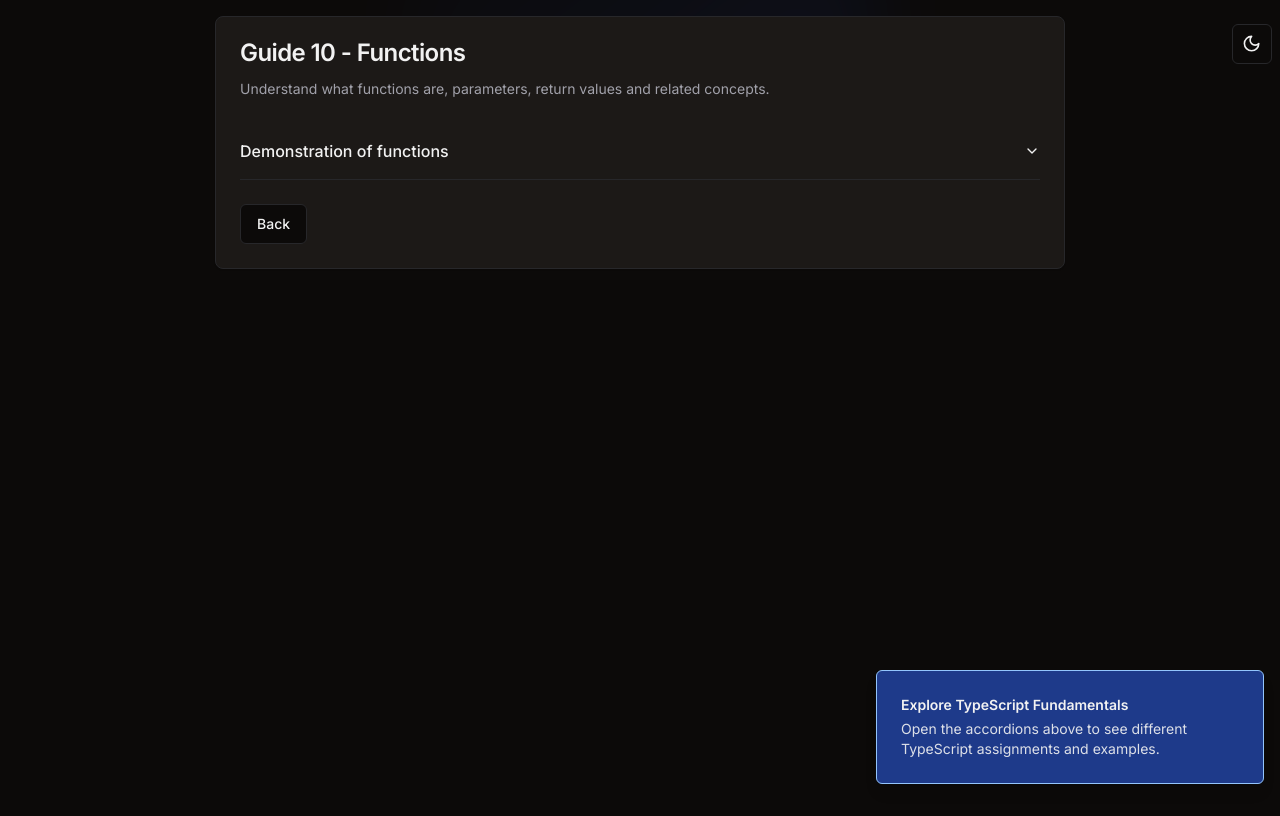
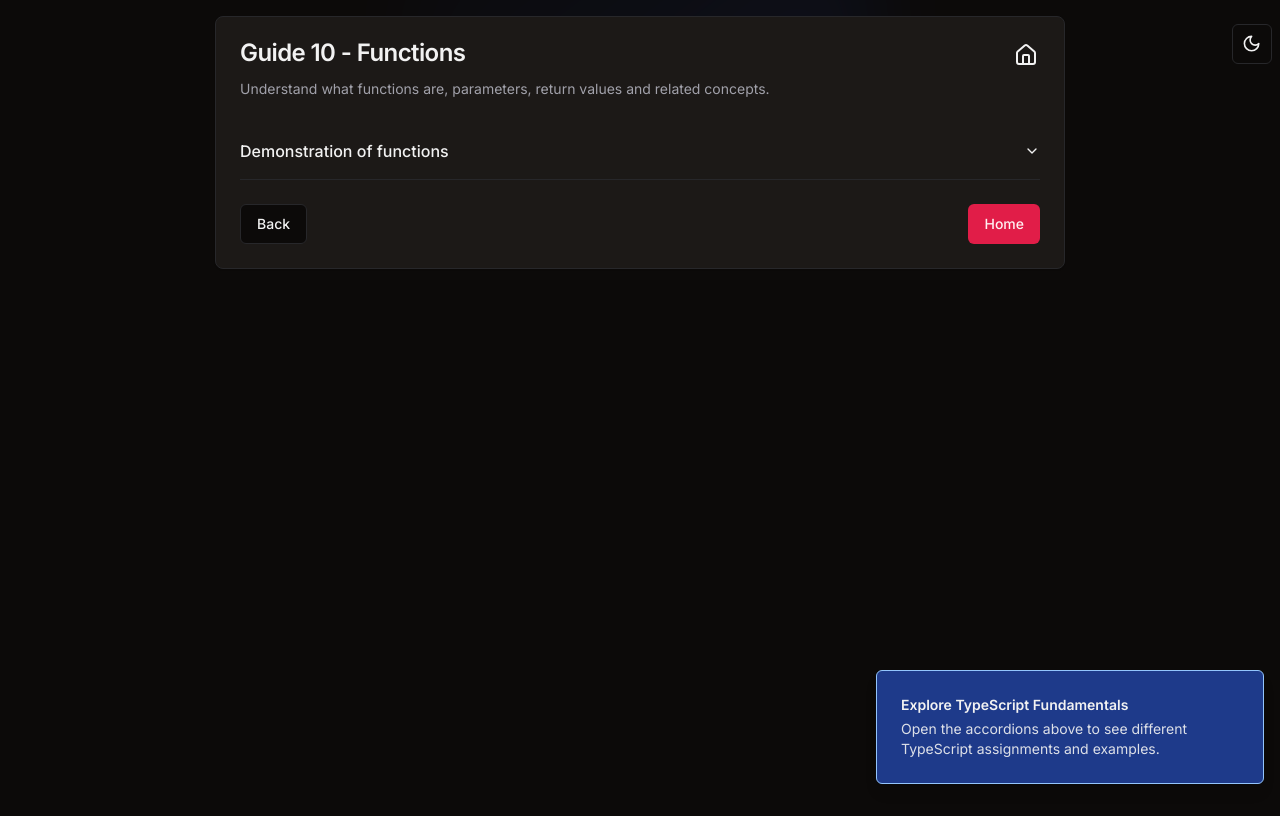
Before and after one commit to vikkiklikk/typescript-fundamentals, a Next.js app: page /guide10 in a window 1280 px wide. Built offline with nearby package versions, Linux system fonts and the light colour scheme.

Commit message:
added framer motion for page transitions

```diff
--- a/app/guide10/page.tsx
+++ b/app/guide10/page.tsx
@@ -20,6 +20,7 @@ import {
 import Link from "next/link";
 import AccordionInstructionToast from "../guide7/components/accordionInstruction";
 import Functions from "./components/Functions";
+import { House } from "lucide-react";
 
 const page = () => {
   return (
@@ -27,7 +28,12 @@ const page = () => {
       <AccordionInstructionToast />
       <div className="flex flex-col mt-4 items-center justify-center">
         <div className="relative z-[-1] flex place-items-center before:absolute before:h-[300px] before:w-full before:-translate-x-1/2 before:rounded-full before:bg-gradient-radial before:from-white before:to-transparent before:blur-2xl before:content-[''] after:absolute after:-z-20 after:h-[180px] after:w-full after:translate-x-1/3 after:bg-gradient-conic after:from-sky-200 after:via-blue-200 after:blur-2xl after:content-[''] before:dark:bg-gradient-to-br before:dark:from-transparent before:dark:to-blue-700 before:dark:opacity-10 after:dark:from-sky-900 after:dark:via-[#0141ff] after:dark:opacity-40 sm:before:w-[480px] sm:after:w-[240px] before:lg:h-[360px]"></div>
-        <Card className="w-[850px]">
+        <Card className="w-[850px] relative">
+          <div className="absolute top-5 right-5 hover:bg-gray-600 rounded-full p-1.5 transition-all">
+            <Link href="/">
+              <House />
+            </Link>
+          </div>
           <CardHeader>
             <div className="mb-2">
               <CardTitle>Guide 10 - Functions</CardTitle>
@@ -55,6 +61,9 @@ const page = () => {
             <Link href="/guide9">
               <Button variant="outline">Back</Button>
             </Link>
+            <Link href="/">
+              <Button>Home</Button>
+            </Link>
           </CardFooter>
         </Card>
       </div>
--- a/app/guide7/page.tsx
+++ b/app/guide7/page.tsx
@@ -27,6 +27,7 @@ import ArrayOperations from "./components/arrayOperations";
 import ObjectOperations from "./components/objectOperations";
 import MathMethods from "./components/mathMethods";
 import DateOperations from "./components/dateOperations";
+import { House } from "lucide-react";
 
 const page = () => {
   return (
@@ -34,7 +35,12 @@ const page = () => {
       <AccordionInstructionToast />
       <div className="flex flex-col mt-4 items-center justify-center">
         <div className="relative z-[-1] flex place-items-center before:absolute before:h-[300px] before:w-full before:-translate-x-1/2 before:rounded-full before:bg-gradient-radial before:from-white before:to-transparent before:blur-2xl before:content-[''] after:absolute after:-z-20 after:h-[180px] after:w-full after:translate-x-1/3 after:bg-gradient-conic after:from-sky-200 after:via-blue-200 after:blur-2xl after:content-[''] before:dark:bg-gradient-to-br before:dark:from-transparent before:dark:to-blue-700 before:dark:opacity-10 after:dark:from-sky-900 after:dark:via-[#0141ff] after:dark:opacity-40 sm:before:w-[480px] sm:after:w-[240px] before:lg:h-[360px]"></div>
-        <Card className="w-[850px]">
+        <Card className="w-[850px] relative">
+          <div className="absolute top-5 right-5 hover:bg-gray-600 rounded-full p-1.5 transition-all">
+            <Link href="/">
+              <House />
+            </Link>
+          </div>
           <CardHeader>
             <div className="mb-2">
               <CardTitle>Guide 7 - Fundamentals & Data types</CardTitle>
--- a/app/guide8/page.tsx
+++ b/app/guide8/page.tsx
@@ -20,6 +20,7 @@ import {
 import Link from "next/link";
 import AccordionInstructionToast from "../guide7/components/accordionInstruction";
 import PeopleData from "./components/data";
+import { House } from "lucide-react";
 
 const page = () => {
   return (
@@ -27,7 +28,12 @@ const page = () => {
       <AccordionInstructionToast />
       <div className="flex flex-col mt-4 items-center justify-center">
         <div className="relative z-[-1] flex place-items-center before:absolute before:h-[300px] before:w-full before:-translate-x-1/2 before:rounded-full before:bg-gradient-radial before:from-white before:to-transparent before:blur-2xl before:content-[''] after:absolute after:-z-20 after:h-[180px] after:w-full after:translate-x-1/3 after:bg-gradient-conic after:from-sky-200 after:via-blue-200 after:blur-2xl after:content-[''] before:dark:bg-gradient-to-br before:dark:from-transparent before:dark:to-blue-700 before:dark:opacity-10 after:dark:from-sky-900 after:dark:via-[#0141ff] after:dark:opacity-40 sm:before:w-[480px] sm:after:w-[240px] before:lg:h-[360px]"></div>
-        <Card className="w-[850px]">
+        <Card className="w-[850px] relative">
+          <div className="absolute top-5 right-5 hover:bg-gray-600 rounded-full p-1.5 transition-all">
+            <Link href="/">
+              <House />
+            </Link>
+          </div>
           <CardHeader>
             <div className="mb-2">
               <CardTitle>Guide 8 - Conditionals</CardTitle>
--- a/app/guide9/page.tsx
+++ b/app/guide9/page.tsx
@@ -20,6 +20,7 @@ import {
 import Link from "next/link";
 import AccordionInstructionToast from "../guide7/components/accordionInstruction";
 import LoopOperations from "./components/loops";
+import { House } from "lucide-react";
 
 const page = () => {
   return (
@@ -27,7 +28,12 @@ const page = () => {
       <AccordionInstructionToast />
       <div className="flex flex-col mt-4 items-center justify-center">
         <div className="relative z-[-1] flex place-items-center before:absolute before:h-[300px] before:w-full before:-translate-x-1/2 before:rounded-full before:bg-gradient-radial before:from-white before:to-transparent before:blur-2xl before:content-[''] after:absolute after:-z-20 after:h-[180px] after:w-full after:translate-x-1/3 after:bg-gradient-conic after:from-sky-200 after:via-blue-200 after:blur-2xl after:content-[''] before:dark:bg-gradient-to-br before:dark:from-transparent before:dark:to-blue-700 before:dark:opacity-10 after:dark:from-sky-900 after:dark:via-[#0141ff] after:dark:opacity-40 sm:before:w-[480px] sm:after:w-[240px] before:lg:h-[360px]"></div>
-        <Card className="w-[850px]">
+        <Card className="w-[850px] relative">
+          <div className="absolute top-5 right-5 hover:bg-gray-600 rounded-full p-1.5 transition-all">
+            <Link href="/">
+              <House />
+            </Link>
+          </div>
           <CardHeader>
             <div className="mb-2">
               <CardTitle>Guide 9 - Loops & Iterators</CardTitle>
--- a/app/layout.tsx
+++ b/app/layout.tsx
@@ -30,7 +30,7 @@ export default function RootLayout({
             <div className="p-2 absolute right-0">
               <ModeToggle />
             </div>
-            {children}
+            <main>{children}</main>
           </div>
           <Toaster />
         </ThemeProvider>
--- /dev/null
+++ b/app/template.tsx
@@ -0,0 +1,15 @@
+"use client";
+
+import { motion } from "framer-motion";
+
+export default function Template({ children }: { children: React.ReactNode }) {
+  return (
+    <motion.div
+      initial={{ opacity: 0 }}
+      animate={{ opacity: 1 }}
+      transition={{ ease: "easeInOut", duration: 0.25 }}
+    >
+      {children}
+    </motion.div>
+  );
+}
--- a/package.json
+++ b/package.json
@@ -18,6 +18,7 @@
     "@radix-ui/react-toast": "^1.2.1",
     "class-variance-authority": "^0.7.0",
     "clsx": "^2.1.1",
+    "framer-motion": "^11.3.31",
     "lucide-react": "^0.436.0",
     "next": "14.2.5",
     "next-themes": "^0.3.0",
```
Also changed, not shown: 2 other files (tests, documents, lock files or other folders).
